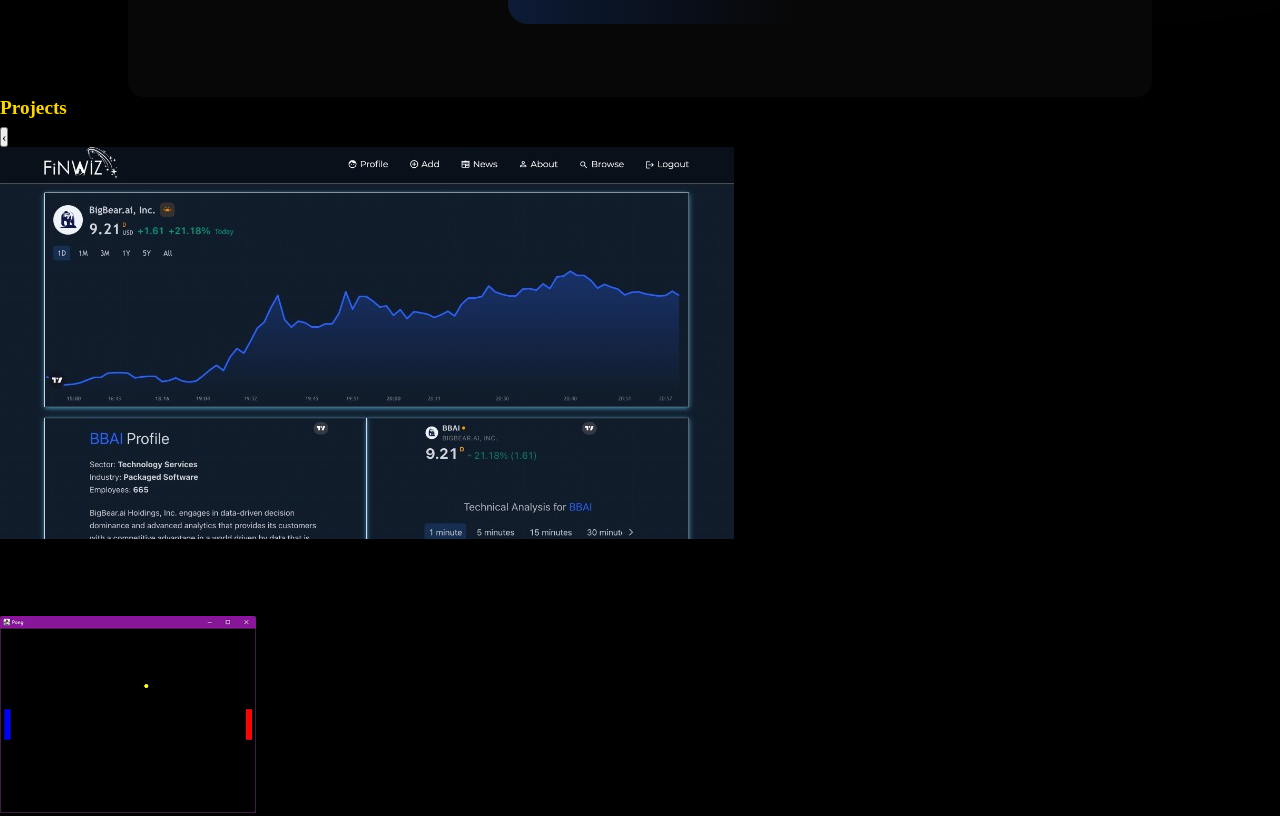
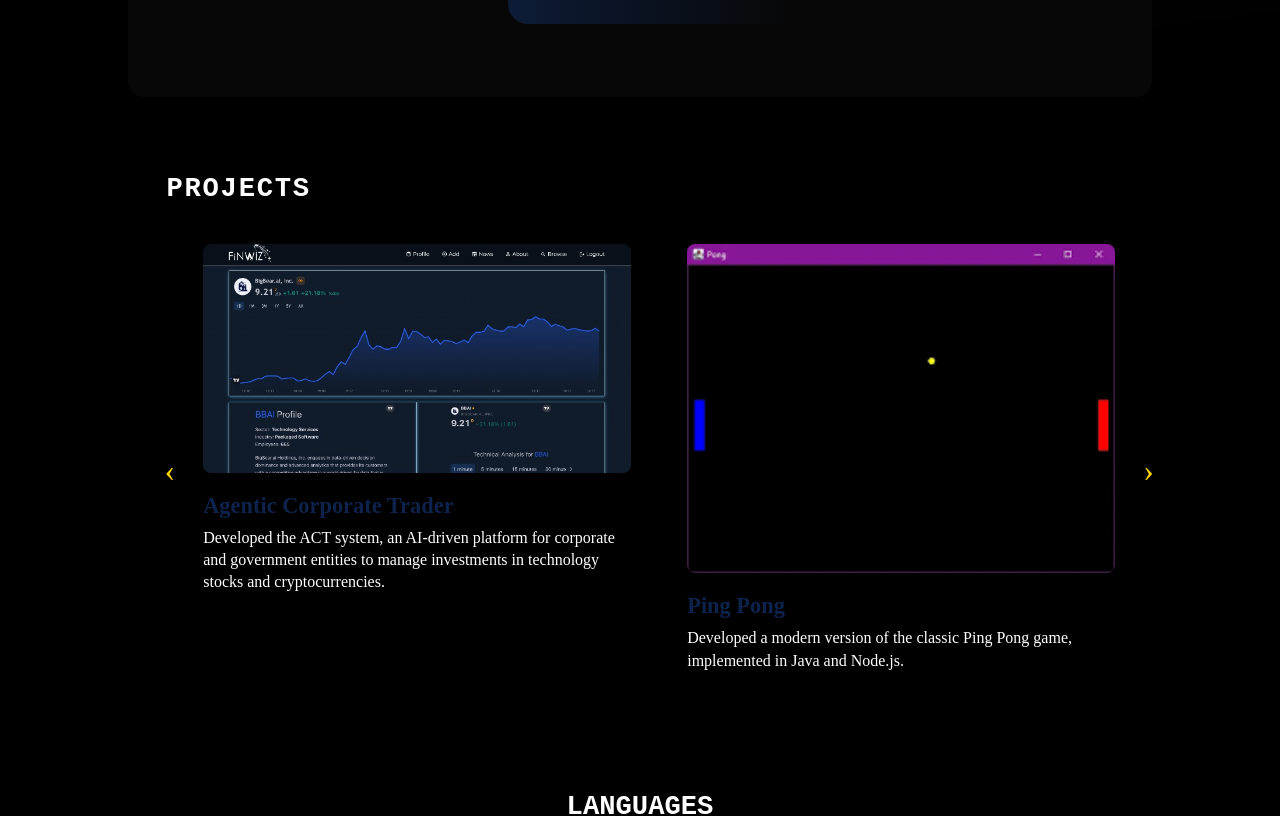
Before and after one commit to LuluLogics/Vite_Project, a React (Vite) app: page / in a window 1280 px wide. Shown: the part 1215-2031 px from the top of the page. Built offline with nearby package versions, Linux system fonts and the light colour scheme; a web font is replaced by a local one.

Commit message:
Update duplaication

```diff
--- a/src/components/Projects/ProjectCard.jsx
+++ b/src/components/Projects/ProjectCard.jsx
@@ -2,16 +2,19 @@
 import { getImageUrl } from '../../utils';
 import styles from './ProjectCard.module.css';
 
-export const ProjectCard = ({ project }) => {
-  const { title, imageSrc, description } = project;
-
+export const ProjectCard = ({
+  project: { title, imageSrc, description }
+}) => {
   return (
     <div className={styles.card}>
+      {/* Large gradient/phone mockup image */}
       <img
         src={getImageUrl(imageSrc)}
         alt={`image of ${title}`}
         className={styles.image}
       />
+
+      {/* Title & subtitle only */}
       <h3 className={styles.title}>{title}</h3>
       <p className={styles.subtitle}>{description}</p>
     </div>
--- a/src/components/Projects/ProjectCard.module.css
+++ b/src/components/Projects/ProjectCard.module.css
@@ -1,62 +1,37 @@
 @import "../../vars.css";
 
-.container {
-  margin-top: 76px;
-  margin-left: 13%;
-  margin-right: 10%;
-  color: var(--color-text);
+/* Outer card: black background, rounded corners, centered on page */
+.card {
+  background-color: #000;          /* Black card background */
+  width: 460px;                    /* Approx width from your reference image */
+  border-radius: 10px;
+  margin: 0 auto 24px;            /* Center horizontally + spacing below */
+  padding: 16px;                  /* Space for text below the image */
+  box-shadow: 0 6px 18px rgba(0, 0, 0, 0.4);
+  text-align: left;               /* Left-align text like your screenshot */
 }
 
-.title {
-  font-size: 170%;
-  font-weight: bold;
-  letter-spacing: 1.75px;
-  text-transform: uppercase;
-  font-family: 'Courier New', Courier, monospace;
-  margin-bottom: 24px;
+/* The main image: extends across the card’s width with slight rounding */
+.image {
+  width: 100%;
+  height: auto;
+  border-radius: 8px;
+  object-fit: cover;              /* Ensure the image is cropped nicely */
+  margin-bottom: 16px;
 }
 
-.sliderWrapper {
-  display: flex;
-  align-items: center;
-  justify-content: center;
-  gap: 16px; /* space between arrows and cards */
-  position: relative;
+/* Big, bold yellow title: “Trips!” style */
+.title {
+  font-size: 1.4rem;
+  color: rgba(20, 50, 108, 0.7);                /* Bright yellow */
+  margin: 0 0 8px;
+  font-weight: bold;
 }
 
-/* Display exactly two ProjectCards side by side */
-.projects {
-  display: flex;
-  flex-direction: row;
-  gap: 24px; /* space between the two cards */
+/* White subtitle (smaller text) */
+.subtitle {
+  font-size: 1rem;
+  color: #fff;
+  margin: 0;
+  line-height: 1.4;
 }
-
-/* Fade-in animation class */
-.fadeEnter {
-  animation: fadeIn 0.4s ease;
-}
-
-@keyframes fadeIn {
-  0% {
-    opacity: 0;
-    transform: translateX(30px);
-  }
-  100% {
-    opacity: 1;
-    transform: translateX(0);
-  }
-}
-
-/* Arrow button styling */
-.arrowBtn {
-  font-size: 2rem;
-  color: #ffd700; /* bright yellow arrow color */
-  background: transparent;
-  border: none;
-  cursor: pointer;
-  transition: transform 0.2s;
-}
-
-.arrowBtn:hover {
-  transform: scale(1.1);
-}
--- a/src/components/Projects/Projects.jsx
+++ b/src/components/Projects/Projects.jsx
@@ -5,52 +5,51 @@
 import { ProjectCard } from "./ProjectCard";
 
 export const Projects = () => {
-  // Track which "pair" of projects is showing
+  // We'll track which pair of projects to show
   const [currentIndex, setCurrentIndex] = useState(0);
 
-  // Force re‐render with a unique key to trigger a fade animation
-  const [transitionKey, setTransitionKey] = useState(0);
-
-  // Move to the previous 2 projects (wrap around if needed)
+  // Move to the previous "page" (two projects back)
   const prevProjects = () => {
-    setCurrentIndex((prev) => (prev - 2 + projects.length) % projects.length);
-    // Increment transitionKey to trigger fade
-    setTransitionKey((prev) => prev + 1);
+    // Only move backward if there's room
+    if (currentIndex > 0) {
+      setCurrentIndex((prev) => prev - 2);
+    } else {
+      // Optionally wrap around to the end:
+      // setCurrentIndex(projects.length - 2);
+    }
   };
 
-  // Move to the next 2 projects (wrap around if needed)
+  // Move to the next "page" (two projects forward)
   const nextProjects = () => {
-    setCurrentIndex((prev) => (prev + 2) % projects.length);
-    // Increment transitionKey to trigger fade
-    setTransitionKey((prev) => prev + 1);
+    // Only move forward if there's room
+    if (currentIndex + 2 < projects.length) {
+      setCurrentIndex((prev) => prev + 2);
+    } else {
+      // Optionally wrap around to the start:
+      // setCurrentIndex(0);
+    }
   };
 
-  // Always show exactly 2 projects side‐by‐side
-  const visibleProjects = [
-    projects[currentIndex],
-    projects[(currentIndex + 1) % projects.length]
-  ];
+  // Slice the projects array to only show two at a time
+  const visibleProjects = projects.slice(currentIndex, currentIndex + 2);
 
   return (
     <section className={styles.container} id="projects">
       <h2 className={styles.title}>Projects</h2>
 
       <div className={styles.sliderWrapper}>
-        {/* Left Arrow */}
         <button className={styles.arrowBtn} onClick={prevProjects}>
-          &#8249; {/* or use an icon library */}
+          &#8249; {/* Left arrow */}
         </button>
 
-        {/* Two cards side by side */}
-        <div className={`${styles.projects} ${styles.fadeEnter}`} key={transitionKey}>
-          {visibleProjects.map((project, i) => (
-            <ProjectCard key={i} project={project} />
+        <div className={styles.projects}>
+          {visibleProjects.map((project, id) => (
+            <ProjectCard key={id} project={project} />
           ))}
         </div>
 
-        {/* Right Arrow */}
         <button className={styles.arrowBtn} onClick={nextProjects}>
-          &#8250;
+          &#8250; {/* Right arrow */}
         </button>
       </div>
     </section>
--- a/src/components/Projects/Projects.module.css
+++ b/src/components/Projects/Projects.module.css
@@ -1,30 +1,47 @@
-.card {
-  background-color: #000;  /* black or dark bg */
-  width: 400px;            /* consistent width so two fit side by side */
-  border-radius: 10px;
-  padding: 16px;
-  box-shadow: 0 6px 18px rgba(0, 0, 0, 0.4);
-  text-align: left;
+@import "../../vars.css";
+
+.container {
+  margin-top: 76px;
+  margin-left: 13%;
+  margin-right: 10%;
+  color: var(--color-text);
 }
 
-.image {
-  width: 100%;
-  height: 250px;  /* forces a consistent height */
-  object-fit: cover;
-  border-radius: 6px;
-  margin-bottom: 12px;
+/* Section Title */
+.title {
+  font-size: 1.7rem;
+  font-weight: bold;
+  letter-spacing: 1.75px;
+  text-transform: uppercase;
+  font-family: 'Courier New', Courier, monospace;
+  margin-bottom: 24px;
 }
 
-.title {
-  font-size: 1.2rem;
-  font-weight: bold;
-  color: #ffd700; /* bright yellow */
-  margin: 0 0 8px;
+/* Wrapper for arrow buttons + the row of cards */
+.sliderWrapper {
+  display: flex;
+  align-items: center;
+  justify-content: center;
+  gap: 12px; /* space between arrows and the projects container */
 }
 
-.subtitle {
-  color: #fff;
-  font-size: 1rem;
-  margin: 0;
-  line-height: 1.4;
+/* The row that shows exactly two ProjectCards side-by-side */
+.projects {
+  display: flex;
+  flex-direction: row;
+  gap: 24px; /* spacing between the two cards */
 }
+
+/* Left/right arrow buttons */
+.arrowBtn {
+  font-size: 2rem;
+  color: #ffd700; /* bright yellow arrow color */
+  background: transparent;
+  border: none;
+  cursor: pointer;
+  transition: transform 0.2s;
+}
+
+.arrowBtn:hover {
+  transform: scale(1.1);
+}
```
